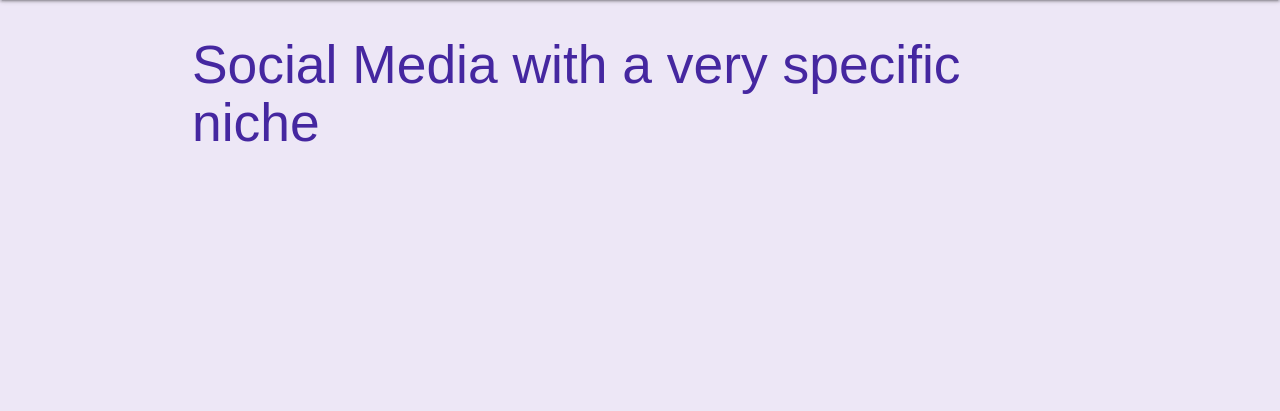
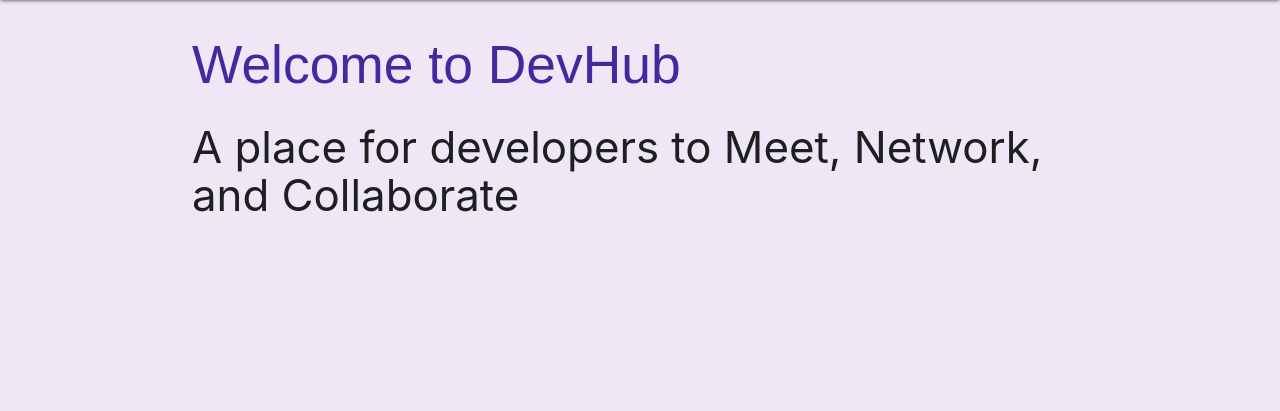
Before and after one commit to bearcodes870/proj-3-devhub, a Django app: page /about/ in a window 1280 px wide. Shown: the part 64-475 px from the top of the page. Run offline with Django 3.2, Linux system fonts and the light colour scheme; some web fonts are replaced.

Commit message:
changed landing page wording

```diff
--- a/main_app/templates/about.html
+++ b/main_app/templates/about.html
@@ -1,7 +1,9 @@
 {% extends 'base.html' %}
 {% block content %}
 
-<h2>Social Media with a very specific niche</h2>
+<h2>Welcome to DevHub</h2>
+
+<h3>A place for developers to Meet, Network, and Collaborate</h3>
 
 
 {% endblock %}
```
